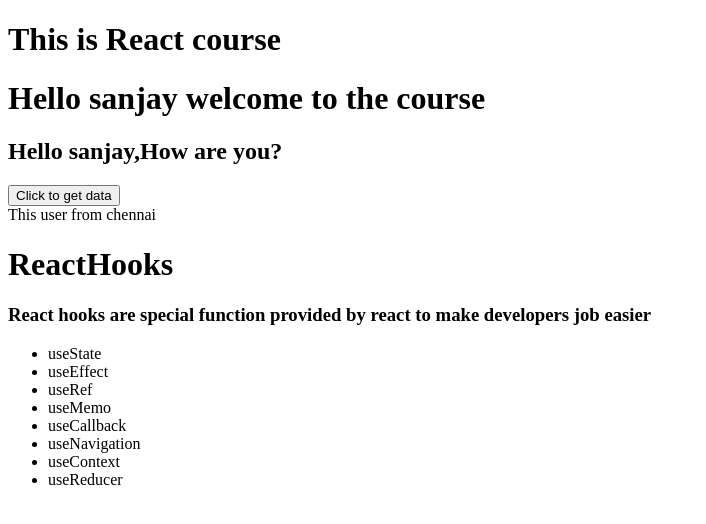
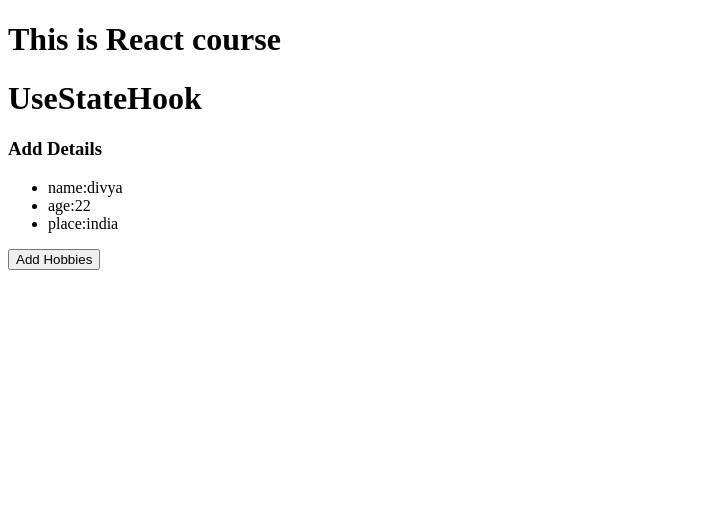
Before and after one commit to divya29113/React-Exercise, a React (Vite) app: page / in a window 1280 px wide. Shown: the top 524 px of the page, without its empty margins (0-706 px from the left). Built offline with nearby package versions, Linux system fonts and the light colour scheme.

Commit message:
started with useState Hook

```diff
--- a/src/App.jsx
+++ b/src/App.jsx
@@ -4,6 +4,7 @@
 //Ways of pass data-1.parent to child ,2.child to parent 3.between siblings
 //lifting the state up -moving the data to common parent component
 import ReactHooks from "./components/ReactHooks";
+import UseStateHook from "./components/UseStateHook";
 import Welcome from "./components/Welcome";
 
 
@@ -14,8 +15,9 @@
   return (
   <div>
     <h1>This is React course</h1>
-    <Welcome/>
-    <ReactHooks />
+    {/*<Welcome/>
+    <ReactHooks />*/}
+    <UseStateHook/>
 
 
   </div>);
--- /dev/null
+++ b/src/components/UseStateHook.jsx
@@ -0,0 +1,27 @@
+import React from "react";
+import  { useState } from "react";
+function UseStateHook(){
+  let[details,setDetails]=useState({
+    name:"divya",
+    age:22,
+    place:"india"
+  });
+  return (
+    <div>
+     <h1>UseStateHook</h1>
+     <h3>Add Details</h3>
+    <ul>
+      {Object.entries(details).map((items,index)=>(
+        <li key={index}>
+          {items[0]}:{items[1]}
+        </li>
+      ))}
+    </ul>
+
+
+     <button onClick={()=>setDetails({...details,hobbies:"cooking"})}>Add Hobbies</button>
+    </div>
+  );
+}
+
+export default UseStateHook;
```
